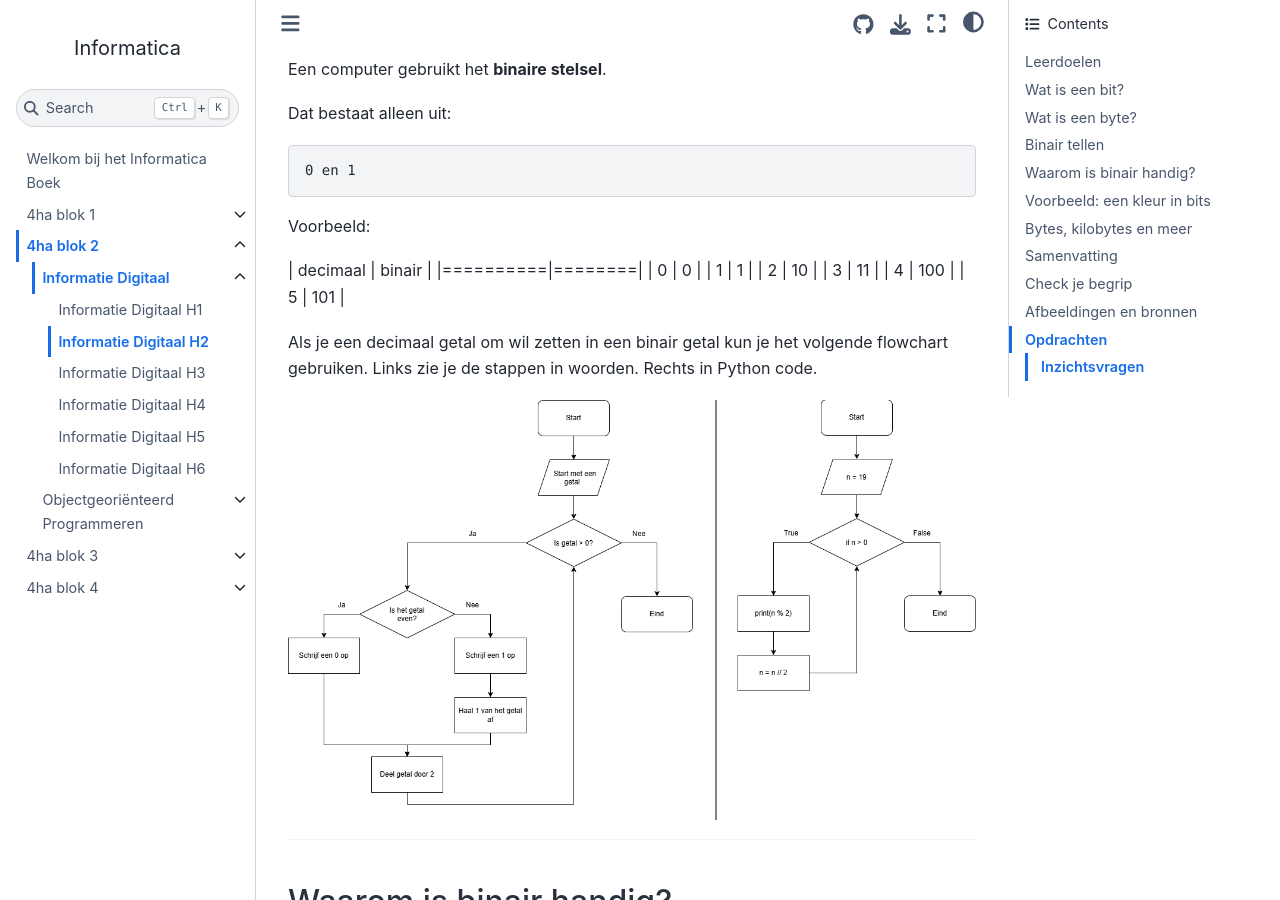
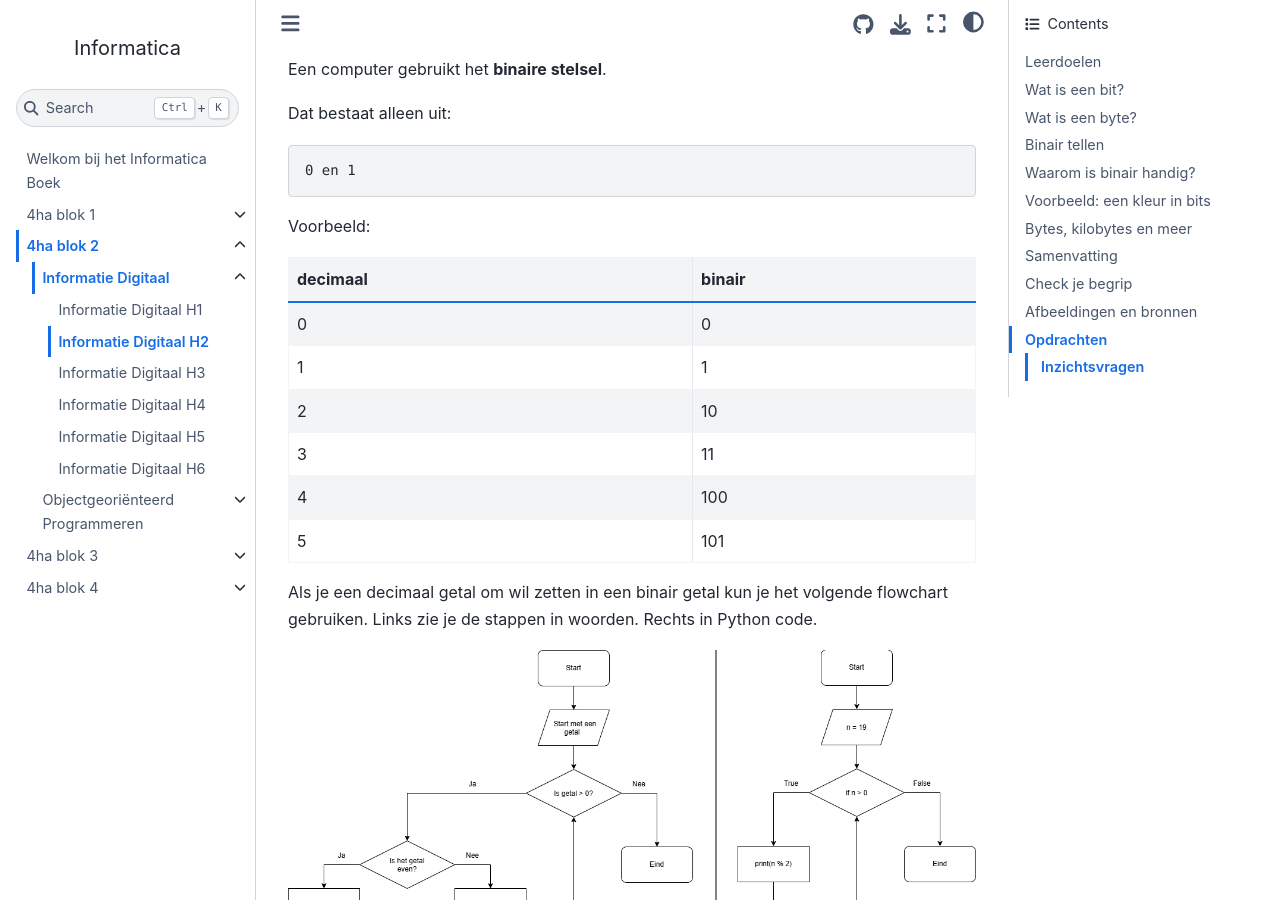
Before and after one commit to JoostvanTiel/informatica, a Jupyter Book: the page built from book/blok2/InfDig/hoofdstuk2.md, in a window 1280 px wide and 900 px high, scrolled down 1897 px. Built offline with Jupyter Book 1.0.4 settings and Sphinx 7.4.7 and the Sphinx Book theme 1.1.4, drawn with Linux system fonts in a browser that asks for light colours.

Commit message:
Fix formatting in binary counting table and correct image caption

```diff
--- a/book/blok2/InfDig/hoofdstuk2.md
+++ b/book/blok2/InfDig/hoofdstuk2.md
@@ -88,17 +88,17 @@ Dat bestaat alleen uit:
 Voorbeeld:
 
 | decimaal | binair |
-|==========|========|
-| 0 | 0 |
-| 1 | 1 |
-| 2 | 10 |
-| 3 | 11 |
-| 4 | 100 |
-| 5 | 101 |
+| -------- | ------ |
+| 0        | 0      |
+| 1        | 1      |
+| 2        | 10     |
+| 3        | 11     |
+| 4        | 100    |
+| 5        | 101    |
 
 Als je een decimaal getal om wil zetten in een binair getal kun je het volgende flowchart gebruiken. Links zie je de stappen in woorden. Rechts in Python code.
 
-![Deciamaal naar binair flowchart](img/2.2_Dec2Bin.png)
+![Decimaal naar binair flowchart](img/2.2_Dec2Bin.png)
 
 ---
 
```
